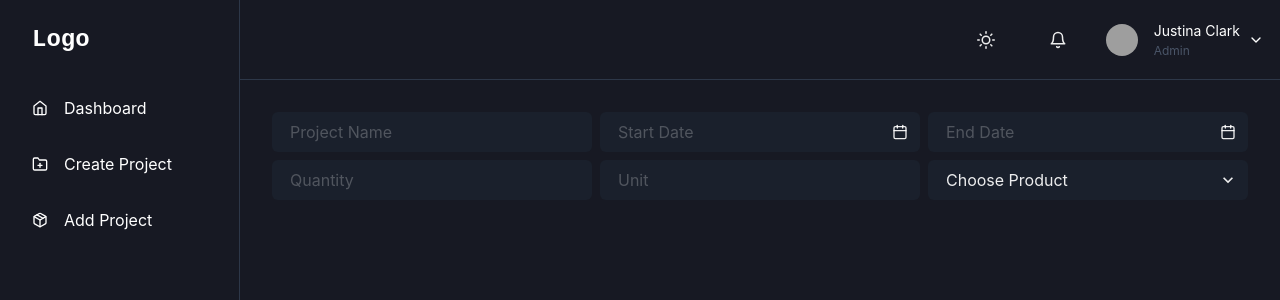
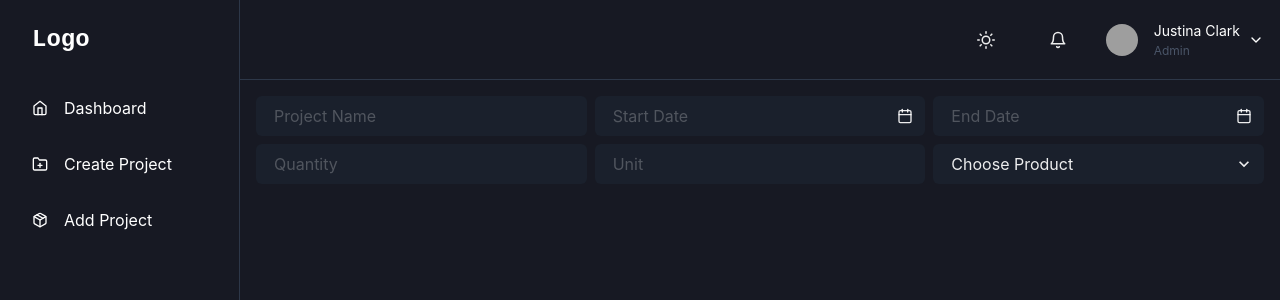
Before and after one commit to leveorxyz/SCM, a Next.js app: page /add in a window 1280 px wide. Shown: the top 300 px of the page. Built offline with nearby package versions, Linux system fonts and the light colour scheme; grey boxes are pictures that could not be loaded.

Commit message:
Update(UI): spacing

```diff
--- a/src/components/add-project/Form.tsx
+++ b/src/components/add-project/Form.tsx
@@ -14,7 +14,7 @@ import { FiCalendar } from "react-icons/fi";
 export default function AddProjectForm() {
   const inputBgColor = useColorModeValue("gray.50", "gray.800");
   return (
-    <Stack direction="column" spacing={2} p={4}>
+    <Stack direction="column" spacing={2}>
       <Stack direction={{ base: "column", md: "row" }} spacing={2}>
         <FormControl>
           <Input
--- a/src/pages/add.tsx
+++ b/src/pages/add.tsx
@@ -4,7 +4,7 @@ import AddProjectForm from "../components/add-project/Form";
 
 export default function AddProduct() {
   return (
-    <Stack direction="column" spacing={3}>
+    <Stack direction="column" spacing={6}>
       <AddProjectForm />
     </Stack>
   );
```
